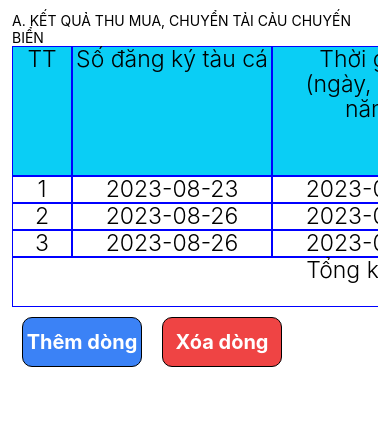
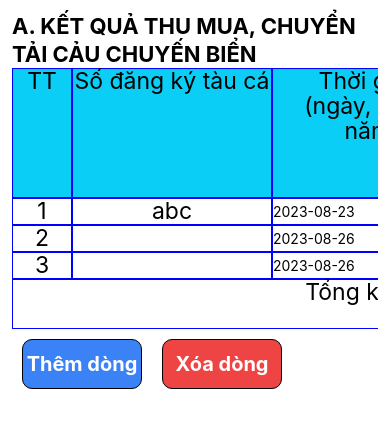
Before and after one commit to TrongTre07/Personal_KhanhHoi_NhatKy, a React Native app: screen / in a window 390 px wide. Shown: the top 428 px of the page. Built offline with nearby package versions, Linux system fonts and the light colour scheme.

Commit message:
form2_textinput-event

```diff
--- a/src/views/Form02adx02/KetQuaThuMua.js
+++ b/src/views/Form02adx02/KetQuaThuMua.js
@@ -9,6 +9,7 @@ import {
   Alert,
 } from 'react-native';
 import React, {useState} from 'react';
+import CustomDatePicker from '../others/CustomDatePicker';
 
 const widthTT = 60;
 const widthSoDkTauca = 200;
@@ -162,23 +163,38 @@ const KetQuaThuMua = () => {
     setThumua(updatedThumua);
   };
 
-  const handleChangeKhoiLuongLoai = (text, id, loai) => {
+  const handleChangeKhoiLuongLoai = (khoiluong, id, loai) => {
     const updatedThumua = thumua.map(item => {
       if (item.id === id) {
-        // Calculate the new tongsanluong by adding the value of loai to the existing tongsanluong
+        if (loai == 'loai_1_kl') {
+          item.loai_1_kl = khoiluong;
+        } else if (loai == 'loai_2_kl') {
+          item.loai_2_kl = khoiluong;
+        } else if (loai == 'loai_3_kl') {
+          item.loai_3_kl = khoiluong;
+        } else if (loai == 'loai_4_kl') {
+          item.loai_4_kl = khoiluong;
+        } else if (loai == 'loai_5_kl') {
+          item.loai_5_kl = khoiluong;
+        } else if (loai == 'loai_6_kl') {
+          item.loai_6_kl = khoiluong;
+        }
         const newTongSanLuong =
-          (parseFloat(item.tongsanluong) || 0) + (parseFloat(text) || 0);
-
-        // Update the item with the new values
+          (parseInt(item.loai_1_kl) || 0) +
+          (parseInt(item.loai_2_kl) || 0) +
+          (parseInt(item.loai_3_kl) || 0) +
+          (parseInt(item.loai_4_kl) || 0) +
+          (parseInt(item.loai_5_kl) || 0) +
+          (parseInt(item.loai_6_kl) || 0);
         return {
           ...item,
-          [loai]: text,
-          tongsanluong: newTongSanLuong.toString(), // Convert back to string if needed
+          [loai]: khoiluong,
+          tongsanluong: newTongSanLuong.toString(),
         };
       }
       return item;
     });
-
+    console.log('THUAMUA: ', updatedThumua);
     setThumua(updatedThumua);
   };
 
@@ -188,6 +204,27 @@ const KetQuaThuMua = () => {
         ...item,
         [loai]: text,
       };
+    });
+    setThumua(updatedThumua);
+  };
+
+  const handleChangeDate = (date, id) => {
+    const updatedThumua = thumua.map(item => {
+      if (item.id === id) {
+        return {...item, ngaythang: date};
+        // return {...item, ngaythang: moment(date).format('YYYY-MM-DD')};
+      }
+      return item;
+    });
+    setThumua(updatedThumua);
+  };
+
+  const handleChangeSoDkTau = (soDk, id) => {
+    const updatedThumua = thumua.map(item => {
+      if (item.id === id) {
+        return {...item, tau_bs: soDk};
+      }
+      return item;
     });
     setThumua(updatedThumua);
   };
@@ -219,11 +256,22 @@ const KetQuaThuMua = () => {
         <TextInput
           keyboardType="numeric"
           style={styles.textSoDkTauCa}
-          value={item.ngaythang}></TextInput>
-        <TextInput
-          keyboardType="numeric"
-          style={styles.textNgayThang}
-          value={item.ngaythang}></TextInput>
+          value={item.tau_bs}
+          onChangeText={text => handleChangeSoDkTau(text, item.id)}></TextInput>
+        <View
+          style={[
+            styles.inputNgay,
+            {
+              flexDirection: 'row',
+              justifyContent: 'space-between',
+              alignItems: 'center',
+            },
+          ]}>
+          <TextInput value={item.ngaythang.toString()} />
+          <CustomDatePicker
+            onDateChange={date => handleChangeDate(date, item.id)}
+          />
+        </View>
         <TextInput
           keyboardType="numeric"
           style={styles.inputToaDo}
@@ -278,61 +326,20 @@ const KetQuaThuMua = () => {
           }></TextInput>
         <Text style={styles.textTongKhoiLuong}>{item.tongsanluong}</Text>
       </Pressable>
-
-      //   <View
-      //     style={[
-      //       {flexDirection: 'row'},
-      //       isSelected && {backgroundColor: 'lightblue'}, // Change the background color as needed
-      //     ]}>
-      //     <Text style={styles.textTT}>{item.id}</Text>
-      //     <TextInput
-      //       keyboardType="numeric"
-      //       style={styles.textSoDkTauCa}
-      //       value={item.ngaythang}></TextInput>
-      //     <TextInput
-      //       keyboardType="numeric"
-      //       style={styles.textNgayThang}
-      //       value={item.ngaythang}></TextInput>
-      //     <TextInput
-      //       keyboardType="numeric"
-      //       style={styles.inputToaDo}
-      //       value={item.tm_ct_vt_vido}></TextInput>
-      //     <TextInput
-      //       keyboardType="numeric"
-      //       style={styles.inputToaDo}
-      //       value={item.tm_ct_vt_kinhdo}></TextInput>
-      //     <TextInput
-      //       keyboardType="numeric"
-      //       style={styles.inputKhoiLuongLoai}
-      //       value={item.loai_1_kl}></TextInput>
-      //     <TextInput
-      //       keyboardType="numeric"
-      //       style={styles.inputKhoiLuongLoai}
-      //       value={item.loai_2_kl}></TextInput>
-      //     <TextInput
-      //       keyboardType="numeric"
-      //       style={styles.inputKhoiLuongLoai}
-      //       value={item.loai_3_kl}></TextInput>
-      //     <TextInput
-      //       keyboardType="numeric"
-      //       style={styles.inputKhoiLuongLoai}
-      //       value={item.loai_4_kl}></TextInput>
-      //     <TextInput
-      //       keyboardType="numeric"
-      //       style={styles.inputKhoiLuongLoai}
-      //       value={item.loai_5_kl}></TextInput>
-      //     <TextInput
-      //       keyboardType="numeric"
-      //       style={styles.inputKhoiLuongLoai}
-      //       value={item.loai_6_kl}></TextInput>
-      //     <Text style={styles.textTongKhoiLuong}>{item.tongsanluong}</Text>
-      //   </View>
     );
   };
 
   return (
     <View style={{flex: 1}}>
-      <Text>A. KẾT QUẢ THU MUA, CHUYỂN TẢI CẢU CHUYẾN BIỂN</Text>
+      <Text
+        style={{
+          fontWeight: 'bold',
+          fontSize: 22,
+          lineHeight: 28,
+          color: 'black',
+        }}>
+        A. KẾT QUẢ THU MUA, CHUYỂN TẢI CẢU CHUYẾN BIỂN
+      </Text>
       <ScrollView>
         <ScrollView horizontal={true} style={{}}>
           <View style={{flexDirection: 'column'}}>
@@ -502,13 +509,13 @@ const styles = StyleSheet.create({
     margin: 10,
   },
   text: {
-    fontWeight: '300',
+    fontWeight: '400',
     fontSize: 23,
     lineHeight: 25,
     borderColor: 'blue',
     borderWidth: 0.2,
     color: 'black',
-    textAlign: 'center', // Center text horizontally
+    textAlign: 'center',
     textAlignVertical: 'center',
   },
   textBtn: {
@@ -519,7 +526,7 @@ const styles = StyleSheet.create({
     color: 'white',
   },
   textKhoiLuong: {
-    fontWeight: '300',
+    fontWeight: '400',
     fontSize: 23,
     lineHeight: 25,
     borderColor: 'blue',
@@ -531,7 +538,7 @@ const styles = StyleSheet.create({
     textAlignVertical: 'center',
   },
   textKhoiLuongTong: {
-    fontWeight: '300',
+    fontWeight: '400',
     fontSize: 23,
     lineHeight: 25,
     borderColor: 'blue',
@@ -543,7 +550,7 @@ const styles = StyleSheet.create({
     textAlignVertical: 'center',
   },
   textKhoiLuongThuySanDaMua: {
-    fontWeight: '300',
+    fontWeight: '400',
     fontSize: 23,
     lineHeight: 25,
     borderColor: 'blue',
@@ -555,7 +562,7 @@ const styles = StyleSheet.create({
     textAlignVertical: 'center',
   },
   textViTriThuMua: {
-    fontWeight: '300',
+    fontWeight: '400',
     fontSize: 23,
     lineHeight: 25,
     borderColor: 'blue',
@@ -567,7 +574,7 @@ const styles = StyleSheet.create({
     textAlignVertical: 'center',
   },
   textToaDo: {
-    fontWeight: '300',
+    fontWeight: '400',
     fontSize: 23,
     lineHeight: 25,
     borderColor: 'blue',
@@ -579,7 +586,7 @@ const styles = StyleSheet.create({
     textAlignVertical: 'center',
   },
   textNgayThang: {
-    fontWeight: '300',
+    fontWeight: '400',
     fontSize: 23,
     lineHeight: 25,
     borderColor: 'blue',
@@ -590,7 +597,7 @@ const styles = StyleSheet.create({
     textAlignVertical: 'center',
   },
   textTT: {
-    fontWeight: '300',
+    fontWeight: '400',
     fontSize: 23,
     lineHeight: 25,
     borderColor: 'blue',
@@ -601,7 +608,7 @@ const styles = StyleSheet.create({
     textAlignVertical: 'center',
   },
   textSoDkTauCa: {
-    fontWeight: '300',
+    fontWeight: '400',
     fontSize: 23,
     lineHeight: 25,
     borderColor: 'blue',
@@ -612,7 +619,7 @@ const styles = StyleSheet.create({
     textAlignVertical: 'center',
   },
   textTongKhoiLuong: {
-    fontWeight: '300',
+    fontWeight: '400',
     fontSize: 23,
     lineHeight: 25,
     borderColor: 'blue',
@@ -623,7 +630,7 @@ const styles = StyleSheet.create({
     textAlignVertical: 'center',
   },
   textTongKhoiLuongTong: {
-    fontWeight: '300',
+    fontWeight: '400',
     fontSize: 23,
     lineHeight: 25,
     borderColor: 'blue',
@@ -638,6 +645,7 @@ const styles = StyleSheet.create({
     fontSize: 23,
     lineHeight: 25,
     backgroundColor: 'white',
+    color: 'black',
     width: 100,
     borderWidth: 0.2,
     borderColor: 'blue',
@@ -649,6 +657,7 @@ const styles = StyleSheet.create({
     fontSize: 23,
     lineHeight: 25,
     backgroundColor: 'white',
+    color: 'black',
     width: widthToaDo,
     borderWidth: 0.2,
     borderColor: 'blue',
@@ -660,10 +669,23 @@ const styles = StyleSheet.create({
     fontSize: 23,
     lineHeight: 25,
     backgroundColor: 'white',
+    color: 'black',
     width: widthLoai,
     borderWidth: 0.2,
     borderColor: 'blue',
     textAlign: 'center',
     textAlignVertical: 'center',
   },
+  inputNgay: {
+    fontWeight: '300',
+    fontSize: 23,
+    lineHeight: 25,
+    backgroundColor: 'white',
+    color: 'black',
+    width: widthSoDkTauca,
+    borderWidth: 0.2,
+    borderColor: 'blue',
+    textAlign: 'center',
+    textAlignVertical: 'center',
+  },
 });
--- /dev/null
+++ b/src/views/others/CustomDatePicker.js
@@ -0,0 +1,41 @@
+import React, { useState, useEffect } from 'react';
+import { View, Pressable, Image } from 'react-native';
+import DatePicker from 'react-native-date-picker';
+
+const CustomDatePicker = ({ value, onDateChange }) => {
+  const [open, setOpen] = useState(false);
+  const [dateValue, setDateValue] = useState(new Date());
+
+  useEffect(() => {
+    if (value) {
+      const parsedDate = value instanceof Date ? value : new Date(value);
+      if (!isNaN(parsedDate.getTime())) {
+        setDateValue(parsedDate);
+      }
+    }
+  }, [value]);
+
+  return (
+    <View>
+      {open && (
+        <DatePicker
+          modal
+          mode="date"
+          open={open}
+          date={dateValue}
+          onConfirm={(date) => {
+            setOpen(false);
+            setDateValue(date);
+            onDateChange(date);
+          }}
+          onCancel={() => setOpen(false)}
+        />
+      )}
+      <Pressable onPress={() => setOpen(true)}>
+        <Image style={{ width: 16, height: 16 }} source={require('../../assets/images/calendar.png')} />
+      </Pressable>
+    </View>
+  );
+};
+
+export default CustomDatePicker;
```
Also changed, not shown: 1 other file (tests, documents, lock files or other folders).
